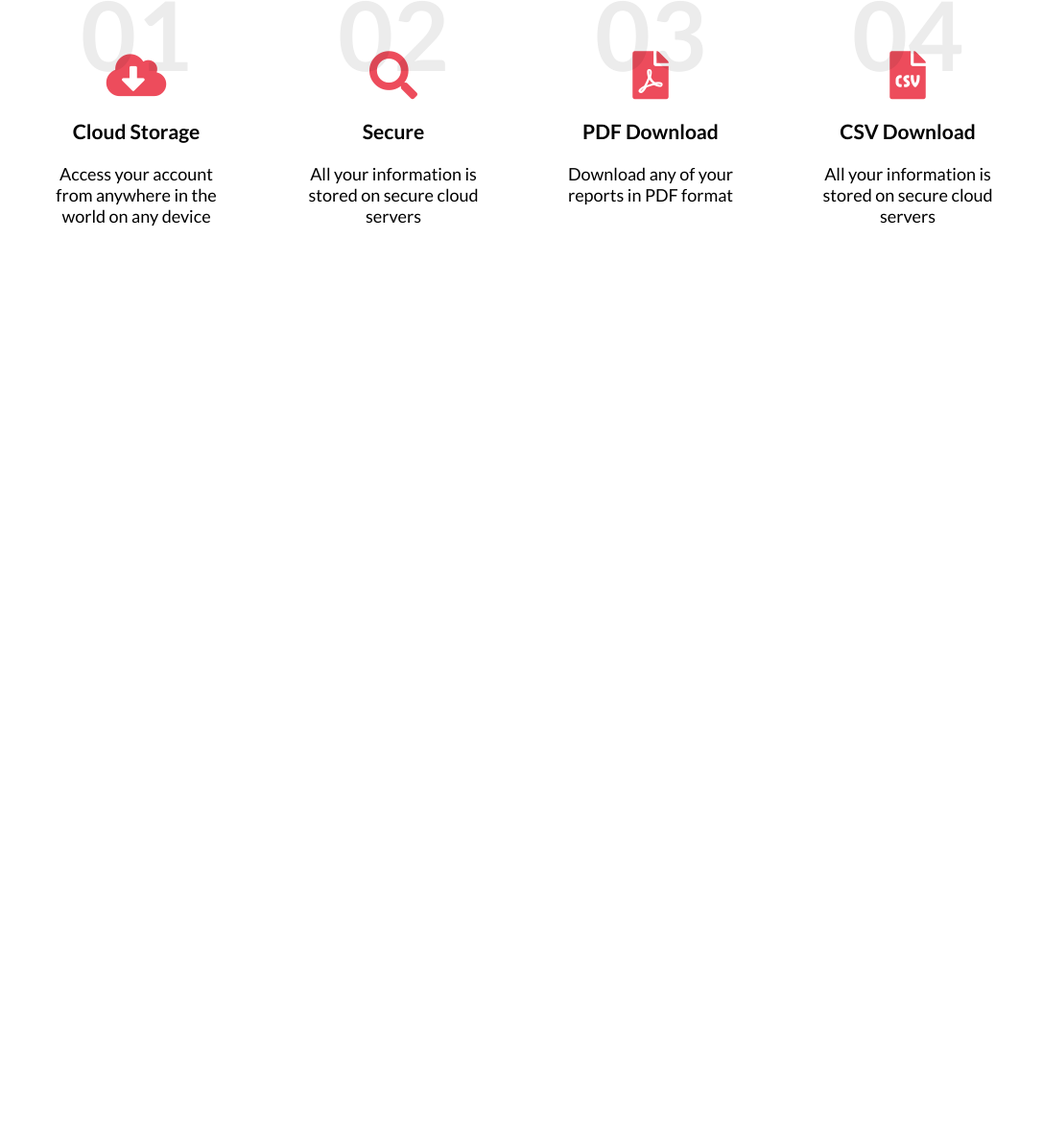
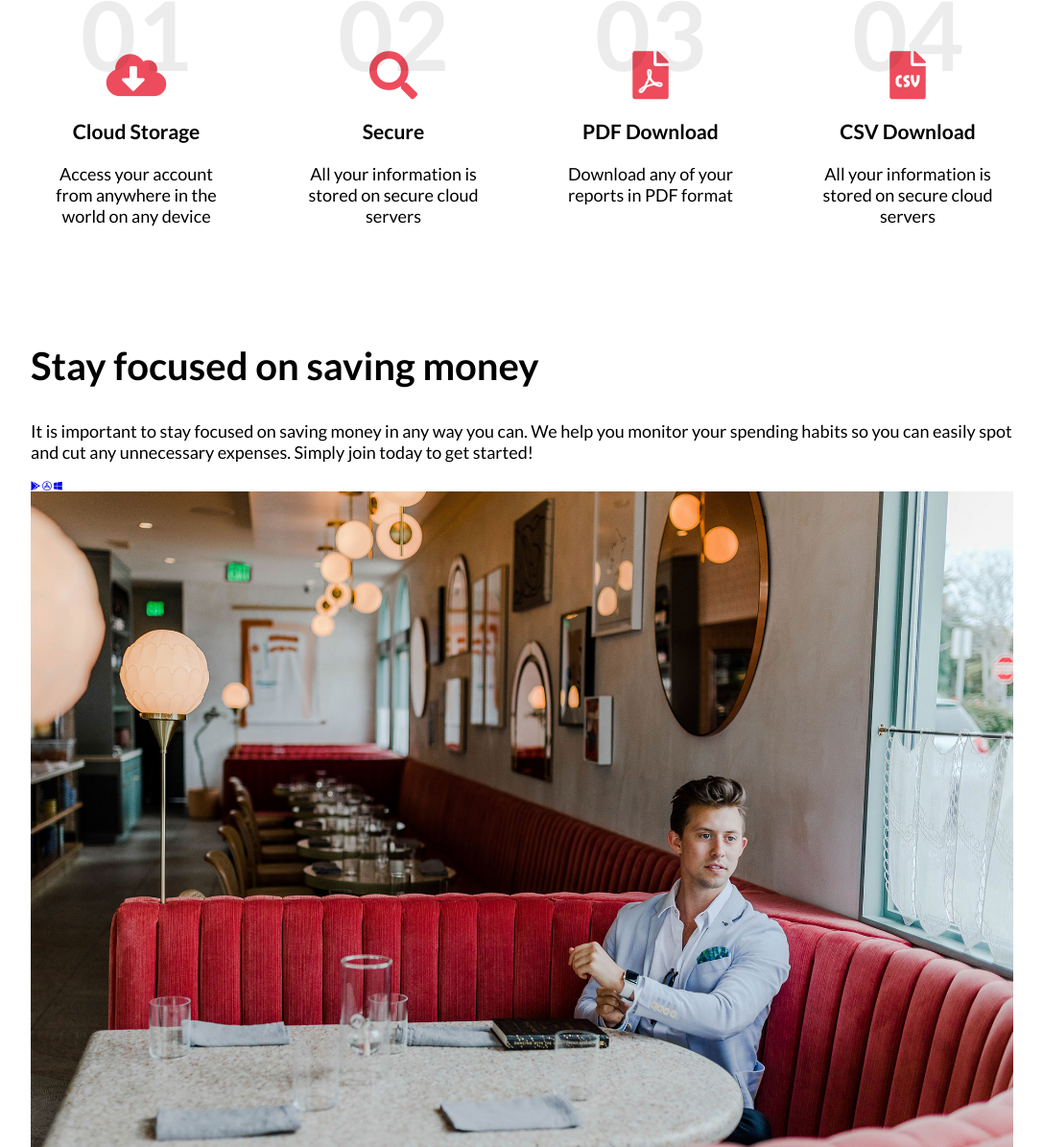
Before and after one commit to edoves/dove-cloudbudget, a website: page index.html in a window 1280 px wide. Shown: the part 2143-3338 px from the top of the page at 96% size, without its empty margins (96-1183 px from the left). Before the commit the page ends 2467 px from the top, so only its background shows below. Drawn offline with Linux system fonts and the light colour scheme.

Commit message:
Finished coding html app section

```diff
--- a/index.html
+++ b/index.html
@@ -153,6 +153,29 @@
           </div>
         </div>
       </section>
+      <section class="app">
+        <div class="container">
+          <div class="d-flex-layout">
+            <div class="app__text col-2">
+              <h2 class="heading-h2">Stay focused on saving money</h2>
+              <p class="p-line">
+                It is important to stay focused on saving money in any way you
+                can. We help you monitor your spending habits so you can easily
+                spot and cut any unnecessary expenses. Simply join today to get
+                started!
+              </p>
+              <div class="app__social">
+                <a href="#"><i class="fab fa-google-play"></i></a>
+                <a href="#"><i class="fab fa-app-store"></i></a>
+                <a href="#"><i class="fab fa-windows"></i></a>
+              </div>
+            </div>
+            <ul class="app__video-slider animate col-2">
+              <li><img src="img/video-slide1.jpg" alt="" /></li>
+            </ul>
+          </div>
+        </div>
+      </section>
     </main>
   </body>
 </html>
```
